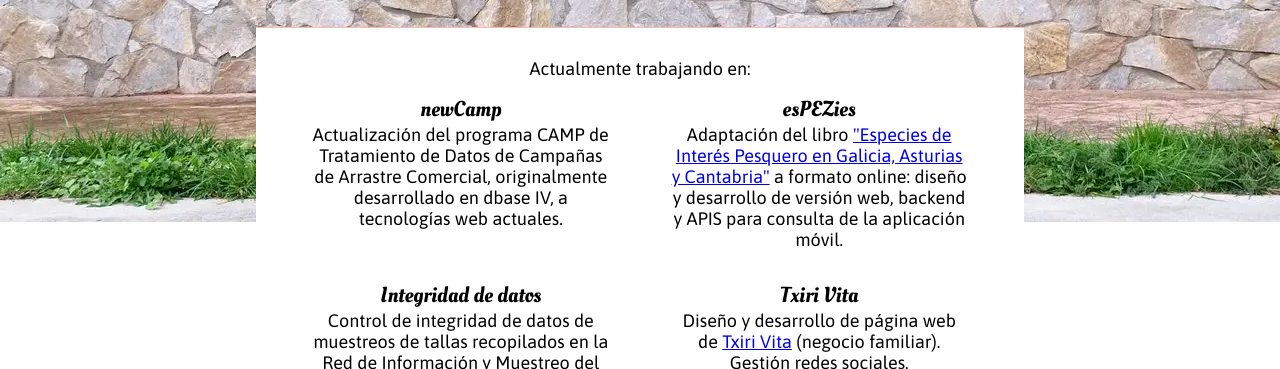
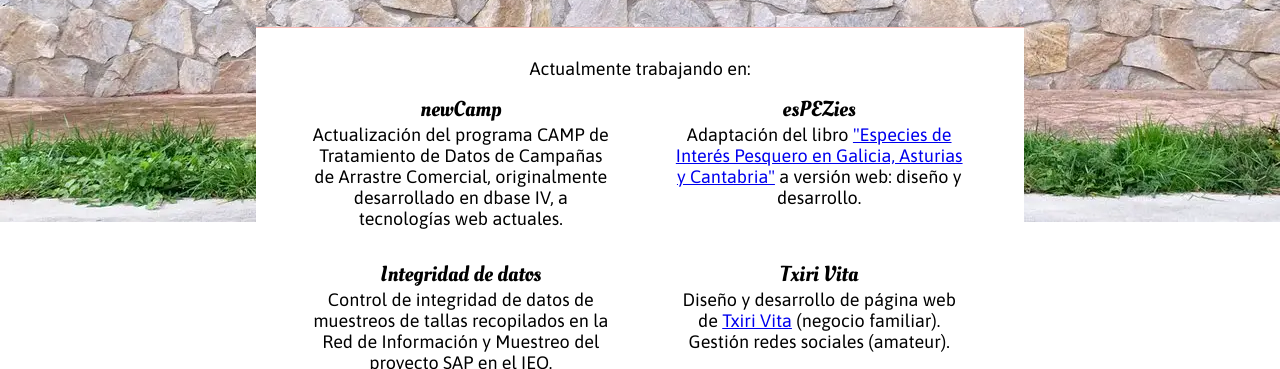
Before and after one commit to Eucrow/amez.info, a website: page index.html in a window 1280 px wide. Shown: the part 431-800 px from the top of the page. Drawn offline with nearby package versions, Linux system fonts and the light colour scheme; files that its build step writes are made by us from their sources.

Commit message:
Minor changes

```diff
--- a/index.html
+++ b/index.html
@@ -78,8 +78,7 @@
                 <h1 class="work__title">esPEZies</h1>
                 <p class="work__description">Adaptación del libro
               <a href="http://www.ieo-santander.net/documentos/investigacion/libro/Especies-de-interes-pesquero-Galicia-Asturias-Cantabria.pdf">
-              "Especies de Interés Pesquero en Galicia, Asturias y Cantabria"</a> a formato online:
-              diseño y desarrollo de versión web, backend y APIS para consulta de la aplicación móvil.</p>
+              "Especies de Interés Pesquero en Galicia, Asturias y Cantabria"</a> a versión web: diseño y desarrollo.</p>
               </article>
 
               <article class="tile work">
@@ -91,7 +90,7 @@
               <article class="tile work">
                 <h1 class="work__title">Txiri Vita</h1>
                 <p class="work__description">Diseño y desarrollo de página web de <a href="http://www.txirivita.com">Txiri Vita</a>
-                  (negocio familiar). Gestión redes sociales.</p>
+                  (negocio familiar). Gestión redes sociales (amateur).</p>
               </article>
 
             </div>
```
Also changed, not shown: imgs/a.jpg (deleted).
